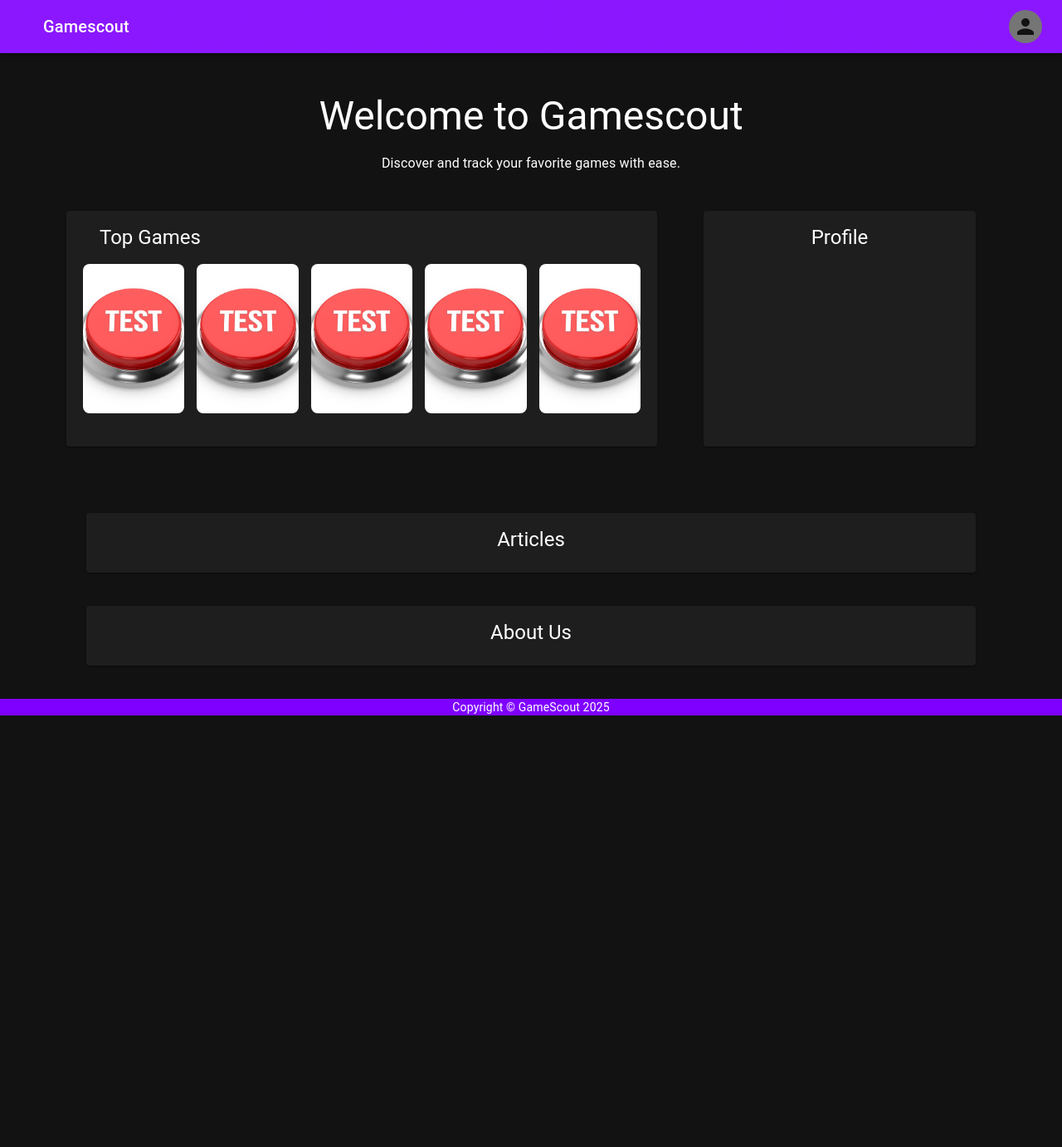
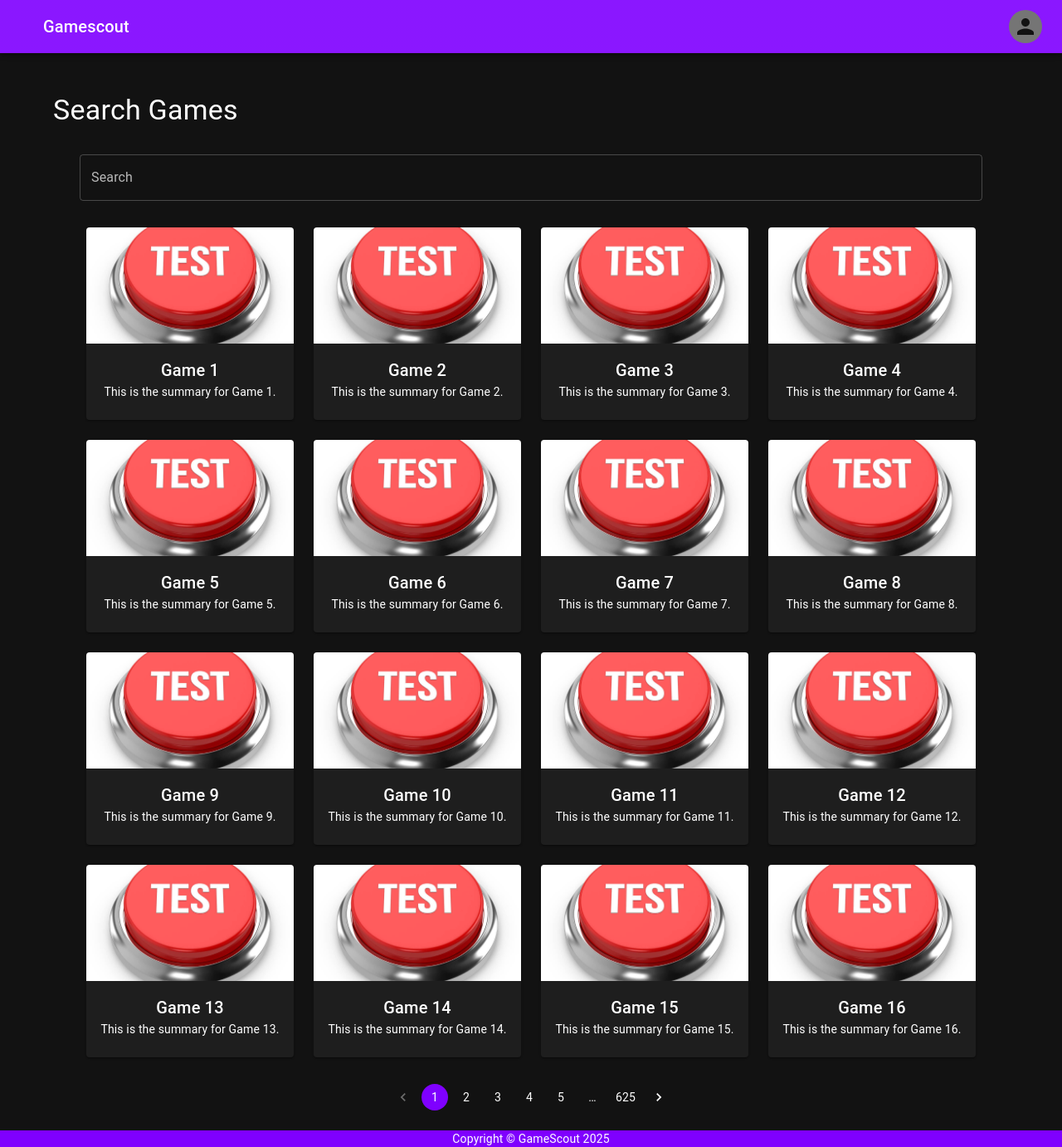
Before and after one commit to aprask/GameScout, a React (Vite) app in the folder client/: page /search in a window 1280 px wide. Shown: the whole page at 83% size. Before the commit the page ends 862 px from the top, so only its background shows below. Built offline with nearby package versions, Linux system fonts and the light colour scheme; some icons are missing.

Commit message:
Search Page Functionality

```diff
--- a/client/src/App.tsx
+++ b/client/src/App.tsx
@@ -1,7 +1,10 @@
-import { createTheme, ThemeProvider, CssBaseline } from "@mui/material";
+import { createTheme, ThemeProvider, CssBaseline, Box } from "@mui/material";
 import NavBar from "./components/NavBar";
 import Dashboard from "./components/Dashboard/Dashboard";
+import DynamicGame from "./components/DynamicGame/DynamicGame";
+import SearchGame from "./components/SearchGame/SearchGame";
 import Footer from "./components/Footer";
+import { BrowserRouter, Routes, Route } from "react-router";
 
 const customTheme = createTheme({
   palette: {
@@ -25,9 +28,17 @@ function App() {
     <>
       <ThemeProvider theme={customTheme}>
         <CssBaseline />
-        <NavBar />
-        <Dashboard />
-        <Footer />
+        <BrowserRouter>
+          <NavBar />
+          <Routes>
+            <Route path="/" element={<Dashboard />} />
+            <Route path="/game" element={<DynamicGame />} />
+            <Route path="/search" element={<SearchGame />} />
+          </Routes>
+        </BrowserRouter>
+        <Box>
+          <Footer />
+        </Box>
       </ThemeProvider>
     </>
   );
--- a/client/src/components/Footer.tsx
+++ b/client/src/components/Footer.tsx
@@ -5,10 +5,6 @@ function Footer() {
     <Box
       component="footer"
       sx={{
-        position: "relative",
-        bottom: 0,
-        left: 0,
-        width: "100%",
         backgroundColor: "primary.main",
         color: "primary.contrastText",
         textAlign: "center",
--- a/client/src/components/NavBar.tsx
+++ b/client/src/components/NavBar.tsx
@@ -5,7 +5,6 @@ import {
   Typography,
   Drawer,
   List,
-  ListItemText,
   IconButton,
   CssBaseline,
   Box,
@@ -14,6 +13,7 @@ import {
   useTheme,
 } from "@mui/material";
 import { useState } from "react";
+import { NavLink } from "react-router";
 
 function NavBar() {
   const [drawerOpen, setDrawerOpen] = useState(false);
@@ -37,12 +37,7 @@ function NavBar() {
         }}
       >
         <Toolbar>
-          <IconButton
-            edge="start"
-            color="inherit"
-            aria-label="menu"
-            onClick={toggleDrawer}
-          >
+          <IconButton edge="start" color="inherit" onClick={toggleDrawer}>
             <SportsEsportsIcon />
           </IconButton>
           <Typography variant="h6" noWrap sx={{ flexGrow: 1 }}>
@@ -68,13 +63,41 @@ function NavBar() {
         <Toolbar />
         <Box sx={{ overflow: "auto" }}>
           <List>
-            {["Dashboard", "Community", "Games", "Profile", "Articles"].map(
-              (text) => (
-                <ListItemButton key={text}>
-                  <ListItemText primary={text} />
-                </ListItemButton>
-              )
-            )}
+            <NavLink
+              to="/"
+              style={{ textDecoration: "none", color: "inherit" }}
+              onClick={toggleDrawer}
+            >
+              <ListItemButton>Dashboard</ListItemButton>
+            </NavLink>
+            <NavLink
+              to="/"
+              style={{ textDecoration: "none", color: "inherit" }}
+              onClick={toggleDrawer}
+            >
+              <ListItemButton>Community</ListItemButton>
+            </NavLink>
+            <NavLink
+              to="/search"
+              style={{ textDecoration: "none", color: "inherit" }}
+              onClick={toggleDrawer}
+            >
+              <ListItemButton>Games</ListItemButton>
+            </NavLink>
+            <NavLink
+              to="/"
+              style={{ textDecoration: "none", color: "inherit" }}
+              onClick={toggleDrawer}
+            >
+              <ListItemButton>Profile</ListItemButton>
+            </NavLink>
+            <NavLink
+              to="/"
+              style={{ textDecoration: "none", color: "inherit" }}
+              onClick={toggleDrawer}
+            >
+              <ListItemButton>Articles</ListItemButton>
+            </NavLink>
           </List>
         </Box>
       </Drawer>
--- /dev/null
+++ b/client/src/components/SearchGame/SearchGame.tsx
@@ -0,0 +1,105 @@
+import { JSX } from "react";
+import { useState, useEffect } from "react";
+import {
+  TextField,
+  Grid,
+  Card,
+  CardContent,
+  CardMedia,
+  Typography,
+  Container,
+  Box,
+  Pagination,
+} from "@mui/material";
+import Image from "../../assets/image.png";
+
+const fakeGames = Array.from({ length: 10000 }, (_, index) => ({
+  game_id: (index + 1).toString(),
+  game_name: `Game ${index + 1}`,
+  game_art: Image,
+  summary: `This is the summary for Game ${index + 1}.`,
+  is_supported: index % 2 === 0,
+  created_at: new Date(),
+  updated_at: new Date(),
+  realease_date: new Date(),
+}));
+
+function SearchGame(): JSX.Element {
+  const [games, setGames] = useState(fakeGames);
+  const [searchTerm, setSearchTerm] = useState("");
+  const [currentPage, setCurrentPage] = useState(1);
+  const gamesPerPage = 16;
+
+  useEffect(() => {
+    setGames(fakeGames);
+  }, []);
+
+  const filteredGames = games.filter((game) =>
+    game.game_name.toLowerCase().includes(searchTerm.toLowerCase())
+  );
+
+  const indexOfLastGame = currentPage * gamesPerPage;
+  const indexOfFirstGame = indexOfLastGame - gamesPerPage;
+  const currentGames = filteredGames.slice(indexOfFirstGame, indexOfLastGame);
+
+  const handlePageChange = (
+    event: React.ChangeEvent<unknown>,
+    value: number
+  ) => {
+    setCurrentPage(value);
+  };
+
+  return (
+    <>
+      <Container>
+        <Typography variant="h4" gutterBottom>
+          Search Games
+        </Typography>
+        <Box component="form" sx={{ m: 4 }}>
+          <TextField
+            label="Search"
+            variant="outlined"
+            fullWidth
+            value={searchTerm}
+            onChange={(e) => {
+              setSearchTerm(e.target.value);
+              setCurrentPage(1);
+            }}
+          />
+        </Box>
+        <Grid container spacing={3} justifyContent="center">
+          {currentGames.map((game) => (
+            <Grid key={game.game_id}>
+              <Card sx={{ width: 250 }}>
+                <CardMedia
+                  component="img"
+                  height="140"
+                  image={game.game_art}
+                  alt={game.game_name}
+                />
+                <CardContent>
+                  <Typography variant="h6" textAlign="center">
+                    {game.game_name}
+                  </Typography>
+                  <Typography variant="body2" textAlign="center">
+                    {game.summary}
+                  </Typography>
+                </CardContent>
+              </Card>
+            </Grid>
+          ))}
+        </Grid>
+        <Box sx={{ display: "flex", justifyContent: "center", mt: 4, mb: 3 }}>
+          <Pagination
+            count={Math.ceil(filteredGames.length / gamesPerPage)}
+            page={currentPage}
+            onChange={handlePageChange}
+            color="primary"
+          />
+        </Box>
+      </Container>
+    </>
+  );
+}
+
+export default SearchGame;
```
